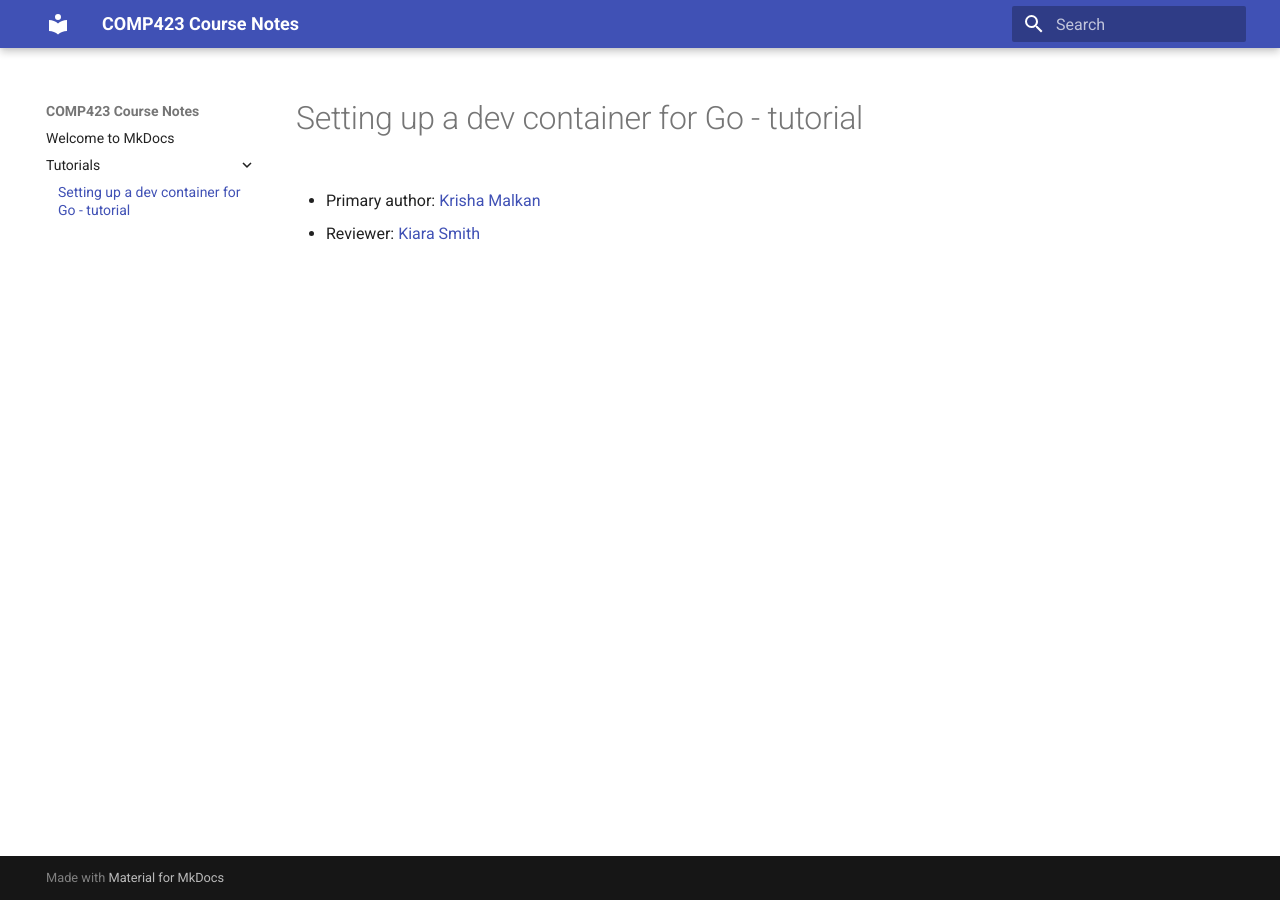
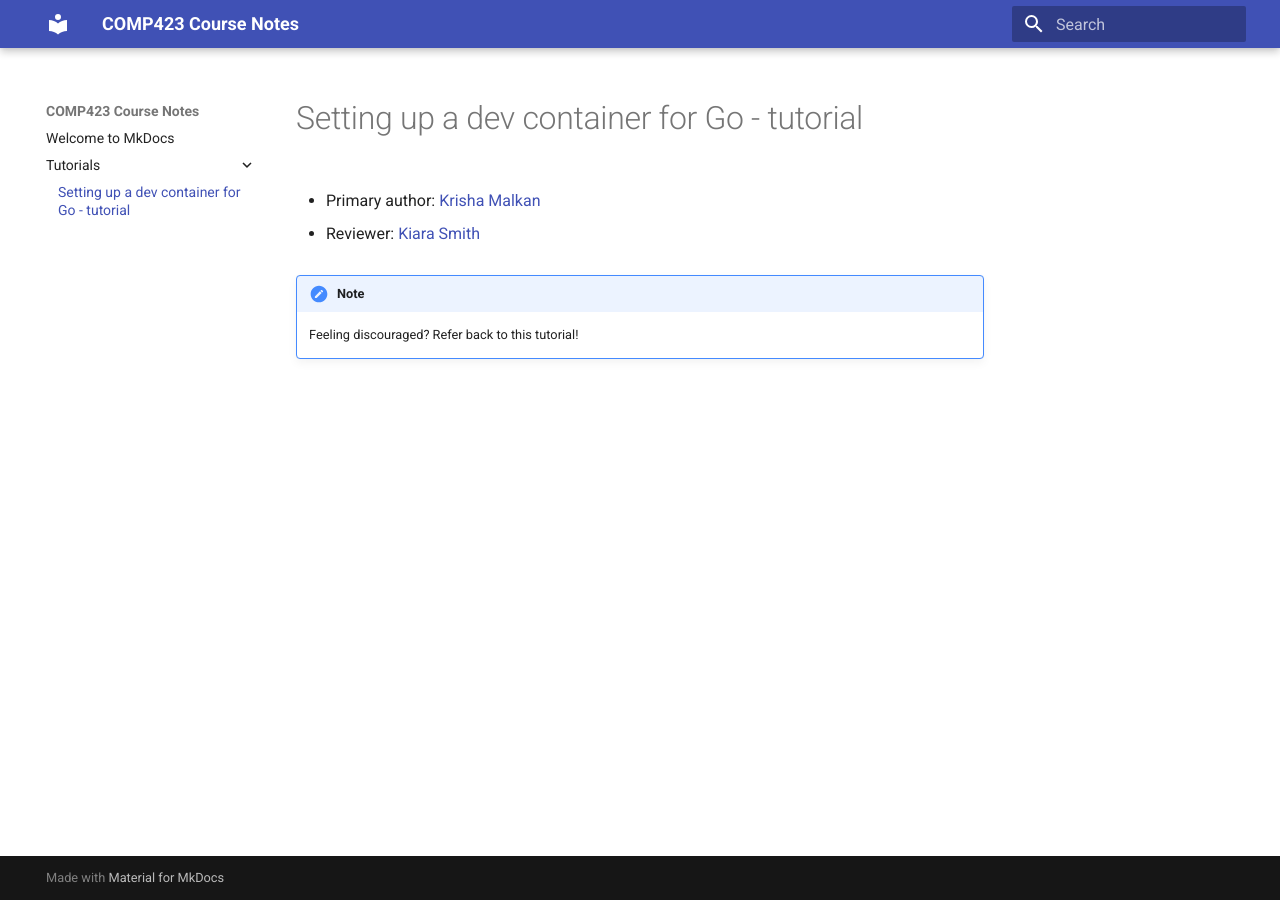
Before and after one commit to kdmalkan/comp423-course-notes, an MkDocs documentation site: the page built from docs/tutorials/go-setup.md, in a window 1280 px wide. Built offline with MkDocs 1.6.1 and Material for MkDocs 9.7.7, drawn with Linux system fonts in a browser that asks for light colours.

Commit message:
adding admonitions extensions and admonition example note

```diff
--- a/docs/tutorials/go-setup.md
+++ b/docs/tutorials/go-setup.md
@@ -3,3 +3,7 @@
 * Primary author: [Krisha Malkan](https://github.com/kdmalkan/comp423-course-notes)
 
 * Reviewer: [Kiara Smith](https://github.com/kiaras4)
+
+!!! note
+
+    Feeling discouraged? Refer back to this tutorial!
--- a/mkdocs.yml
+++ b/mkdocs.yml
@@ -3,10 +3,13 @@ theme:
   name: material
 
 markdown_extensions:
-- pymdownx.highlight:
-    anchor_linenums: true
-    line_spans: __span
-    pygments_lang_class: true
-- pymdownx.inlinehilite
-- pymdownx.snippets
-- pymdownx.superfences
+  - pymdownx.highlight:
+      anchor_linenums: true
+      line_spans: __span
+      pygments_lang_class: true
+  - pymdownx.inlinehilite
+  - pymdownx.snippets
+  - pymdownx.superfences
+  - admonition
+  - pymdownx.details
+  - pymdownx.superfences
```
